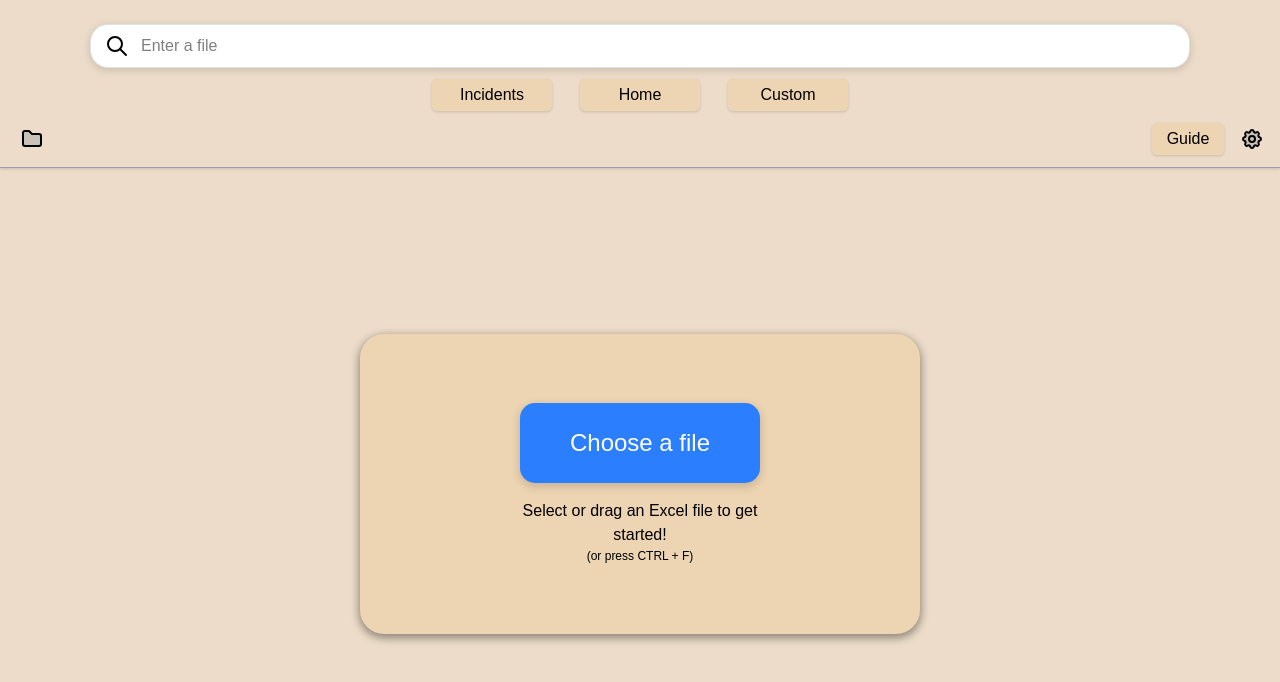
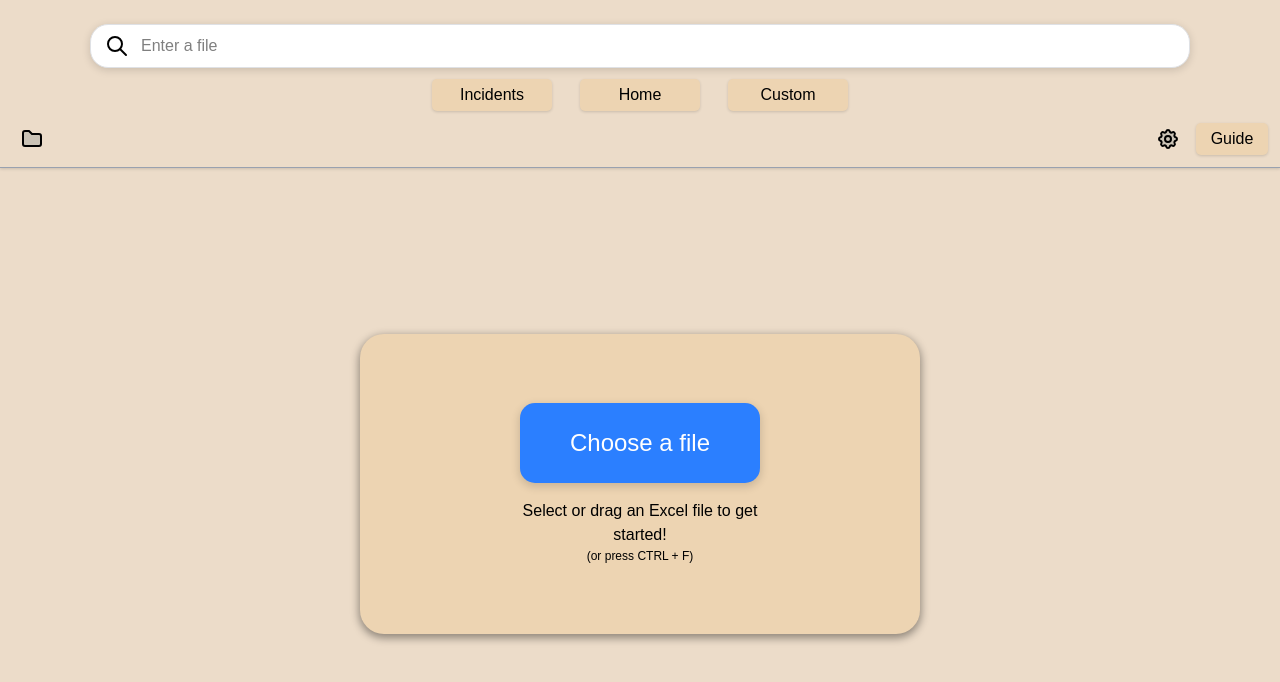
Before and after one commit to bobllor/TEKLabeler, a React (Vite) app: page / in a window 1280 px wide. Shown: the top 682 px of the page. Built offline with nearby package versions, Linux system fonts and the light colour scheme.

Commit message:
Swapped cog wheel and guide button

```diff
--- a/src/components/Header.jsx
+++ b/src/components/Header.jsx
@@ -19,6 +19,10 @@ export default function Header({fileData, setLoading, utils, guide}){
                         <SelectInput file={fileData.file} fileInputRef={fileData.fileInputRef} uploadExcelFile={utils.uploadExcelFile} />
                     </div>
                     <div className="flex right-0 absolute justify-center items-center gap-3">
+                        <div onClick={utils.handleSettingsClick}
+                        className="h-8 w-8 hover:bg-gray-600/40 rounded-[9px] flex justify-center items-center">
+                            <SettingsCog />
+                        </div>
                         <div className="w-18 h-8 light-background shadow-[0_1px_3px_0_rgba(0,0,0,.15)]
                         flex justify-center items-center rounded-[5px] relative">
                             <button className="dark-element light-hover w-[inherit] h-[inherit] rounded-[5px]"
@@ -26,10 +30,6 @@ export default function Header({fileData, setLoading, utils, guide}){
                                 Guide
                             </button>
                         </div>
-                        <div onClick={utils.handleSettingsClick}
-                        className="h-8 w-8 hover:bg-gray-600/40 rounded-[9px] flex justify-center items-center">
-                            <SettingsCog />
-                        </div>
                     </div>
                 </div>
             </div>
```
